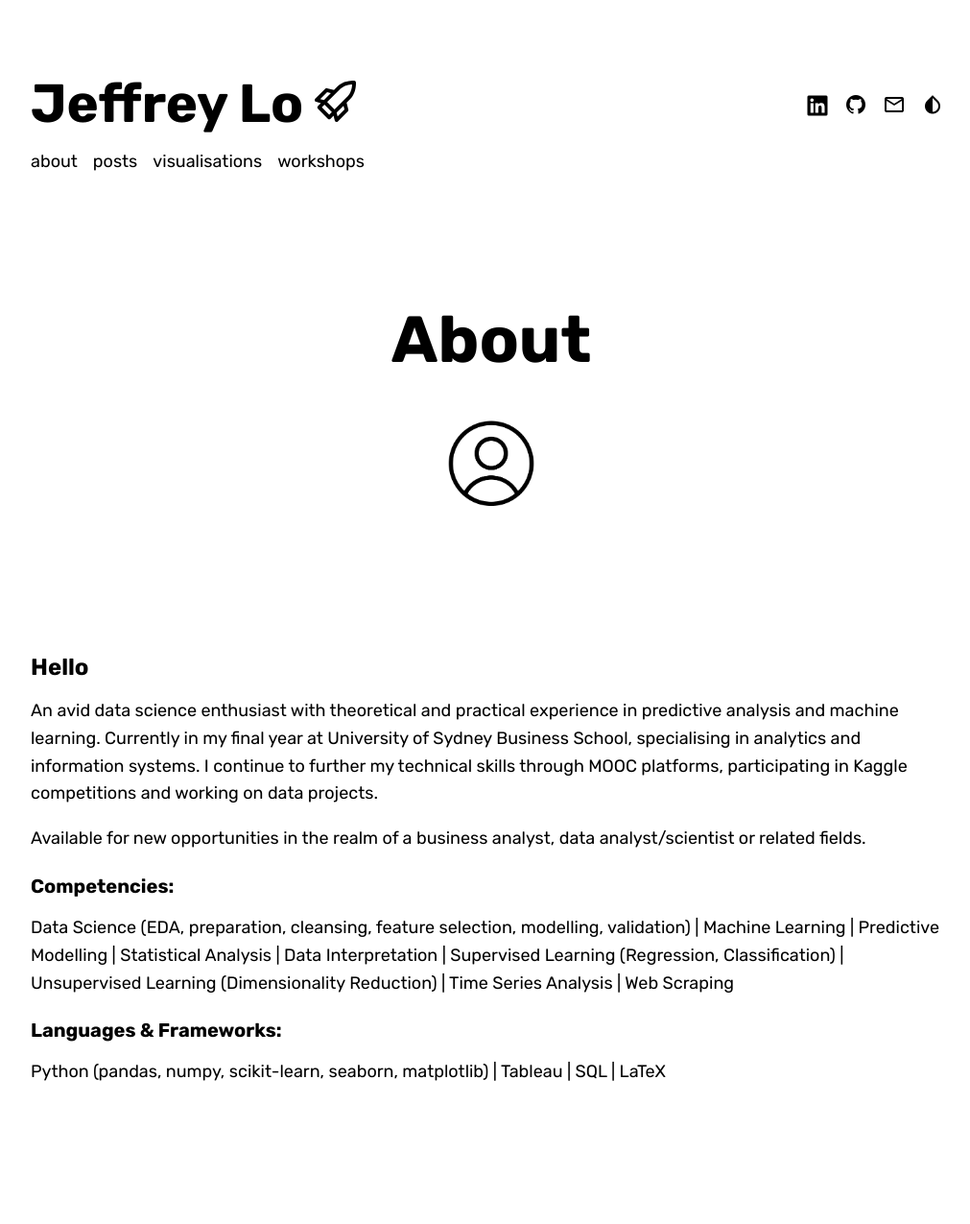
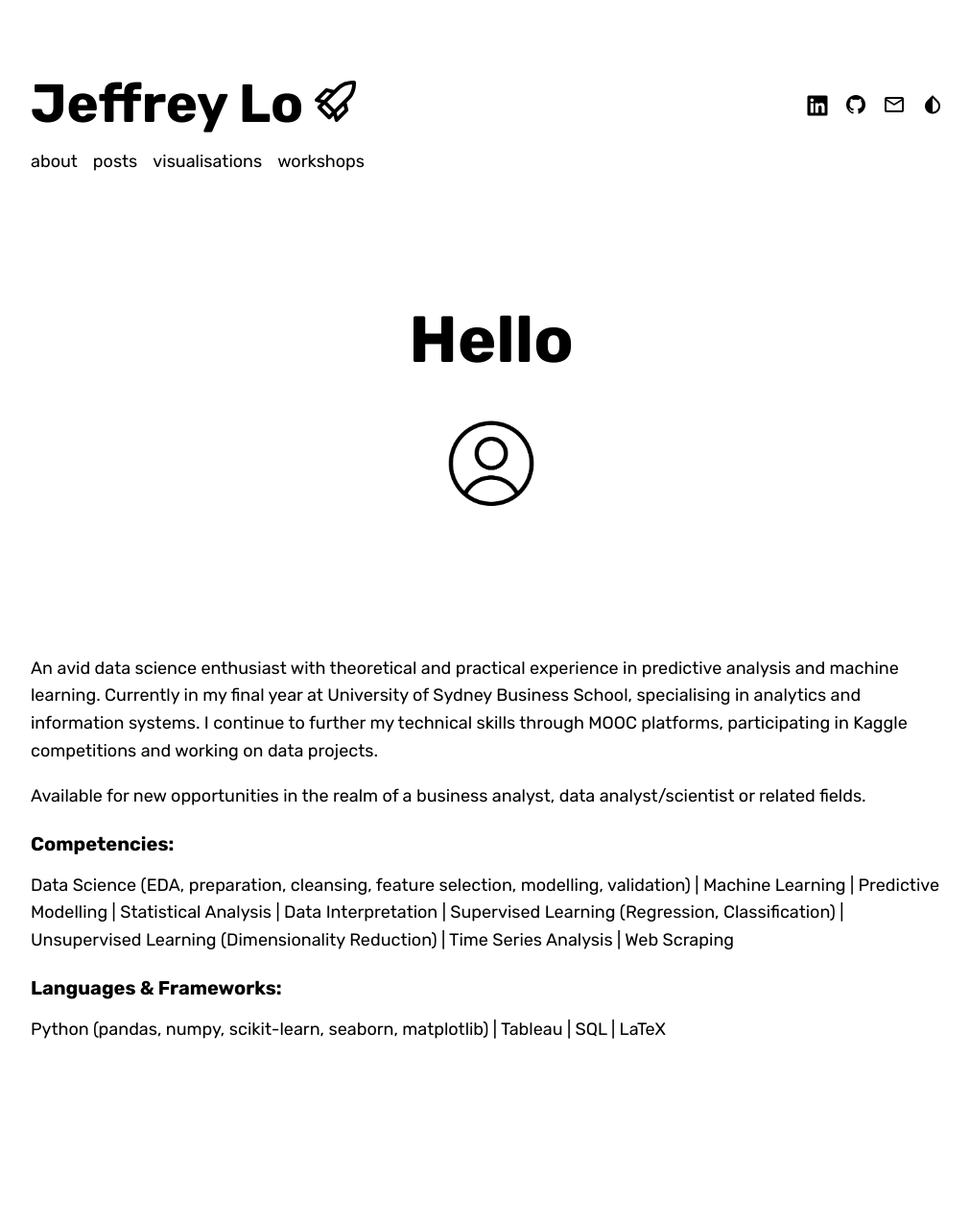
Before and after one commit to jeffreycklo/jeffreycklo.github.io, a Jekyll site: the page built from about.md, in a window 1280 px wide. Shown: the whole page at 96% size, without its empty margins (128-1139 px from the left). Built offline with Jekyll 4.4.1, drawn with Linux system fonts in a browser that asks for light colours; nearby versions of some CDN libraries; some web fonts are replaced; after the commit the page ends 1231 px from its top, so only the background shows below that.

Commit message:
Small update

```diff
--- a/about.md
+++ b/about.md
@@ -1,6 +1,6 @@
 ---
 layout: page
-title: About
+title: Hello
 permalink: /about/
 published: true
 redirect_from: "/"
```
Also changed, not shown: other parts of about.md (+0 -2 lines).
